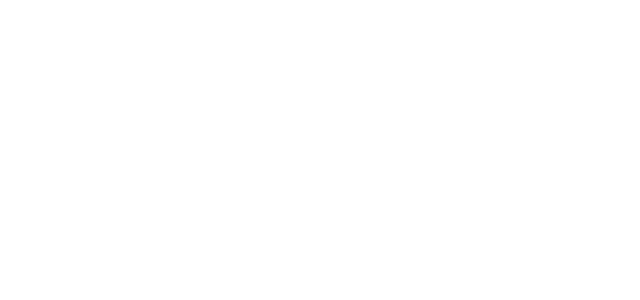
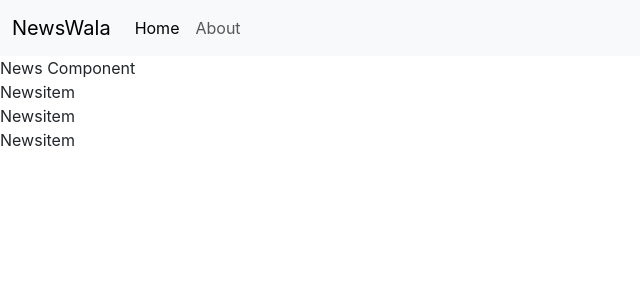
Before and after one commit to yashiscoder/NewsWala, a React (Create React App) app: page / in a window 1280 px wide. Shown: the top 300 px of the page, without its empty margins (0-640 px from the left). Built offline with nearby package versions, Linux system fonts and the light colour scheme.

Commit message:
components

```diff
--- a/src/App.js
+++ b/src/App.js
@@ -1,13 +1,15 @@
 import "./App.css";
-
 import React, { Component } from "react";
 import Navbar from "./components/Navbar";
+import News from "./components/News";
 
 export default class App extends Component {
   render() {
-    return
-    <div>
-      <Navbar/>
-    </div>;
+    return (
+      <div>
+        <Navbar />
+        <News/>
+      </div>
+    );
   }
 }
--- a/src/components/Navbar.js
+++ b/src/components/Navbar.js
@@ -1,8 +1,8 @@
-import PropTypes from "prop-types";
+// import PropTypes from "prop-types";
 import React, { Component } from "react";
 
 export class Navbar extends Component {
-  static propTypes = {};
+  // static propTypes = {};
 
   render() {
     return (
@@ -10,7 +10,7 @@
         <nav className="navbar navbar-expand-lg bg-body-tertiary">
           <div className="container-fluid">
             <a className="navbar-brand" href="/">
-              NewsWala - A Daily News App
+              NewsWala
             </a>
             <button
               className="navbar-toggler"
--- a/src/components/News.js
+++ b/src/components/News.js
@@ -0,0 +1,17 @@
+import React, { Component } from 'react'
+import NewsItem from './NewsItem'
+
+export class News extends Component {
+  render() {
+    return (
+      <div>News Component
+        <NewsItem/>
+        <NewsItem/>
+        <NewsItem/>
+      </div>
+
+    )
+  }
+}
+
+export default News
--- /dev/null
+++ b/src/components/NewsItem.js
@@ -0,0 +1,11 @@
+import React, { Component } from 'react'
+
+export class Newsitem extends Component {
+  render() {
+    return (
+      <div>Newsitem</div>
+    )
+  }
+}
+
+export default Newsitem
```
